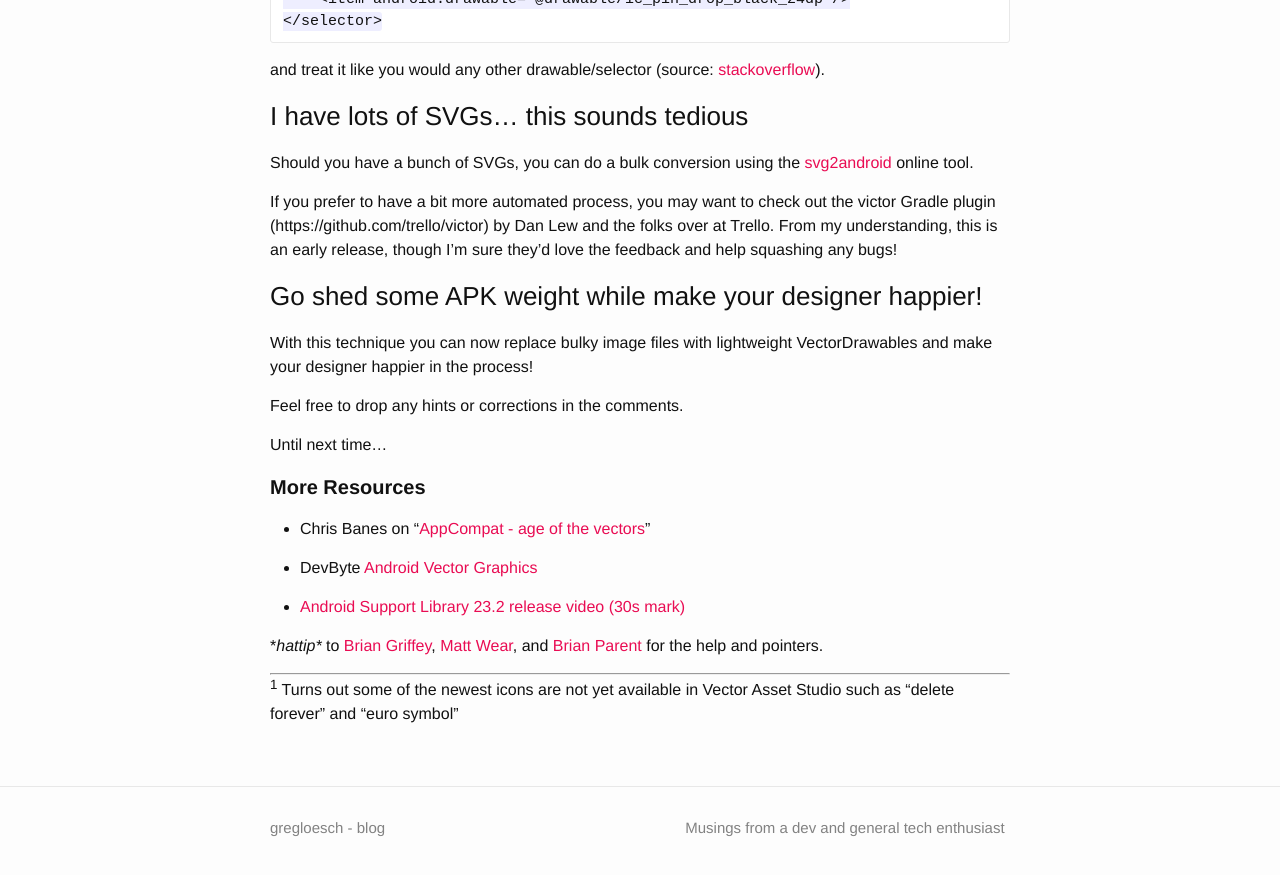
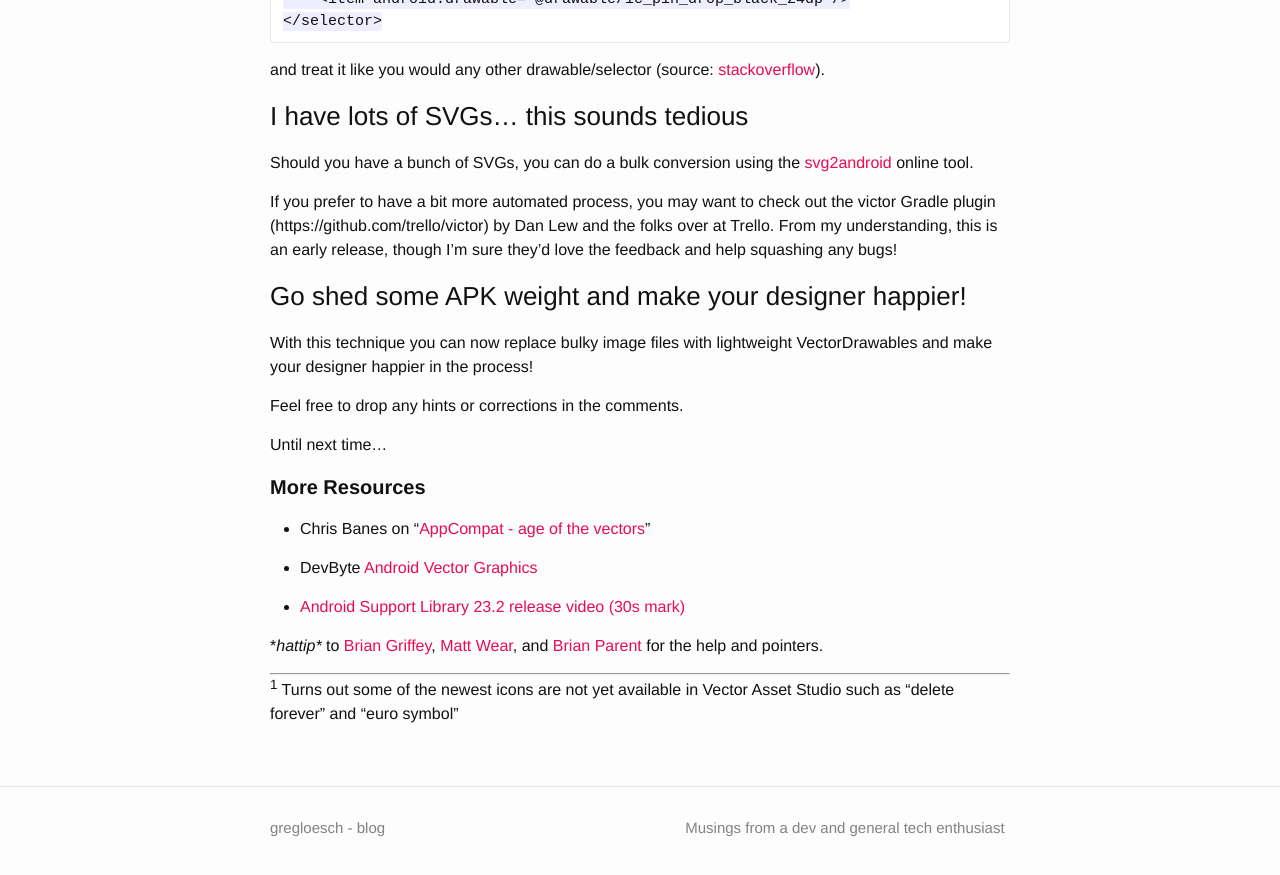
Before and after one commit to loeschg/loeschg.github.io, a Jekyll site: the page built from _posts/2016-06-17-android-svgs-vectordrawables.markdown, in a window 1280 px wide and 900 px high, scrolled down 2715 px. Shown: the top 875 px of the window. Built offline with Jekyll 4.4.1, drawn with Linux system fonts in a browser that asks for light colours; nearby versions of some CDN libraries; comment, search, counter and statistics services are not loaded.

Commit message:
Fix typo

```diff
--- a/_posts/2016-06-17-android-svgs-vectordrawables.markdown
+++ b/_posts/2016-06-17-android-svgs-vectordrawables.markdown
@@ -96,7 +96,7 @@
 
 If you prefer to have a bit more automated process, you may want to check out the victor Gradle plugin (https://github.com/trello/victor) by Dan Lew and the folks over at Trello. From my understanding, this is an early release, though I'm sure they'd love the feedback and help squashing any bugs!
 
-### Go shed some APK weight while make your designer happier!
+### Go shed some APK weight and make your designer happier!
 
 With this technique you can now replace bulky image files with lightweight VectorDrawables and make your designer happier in the process!
 
```
